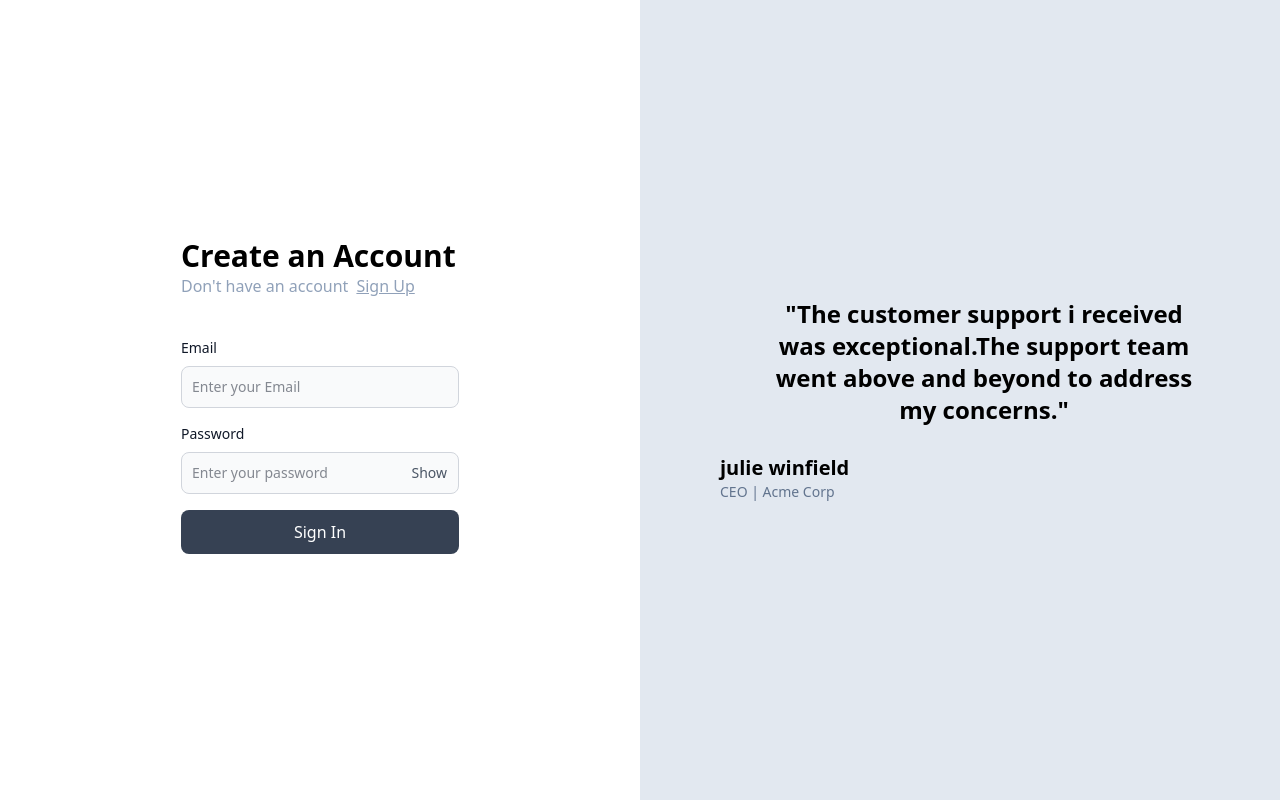
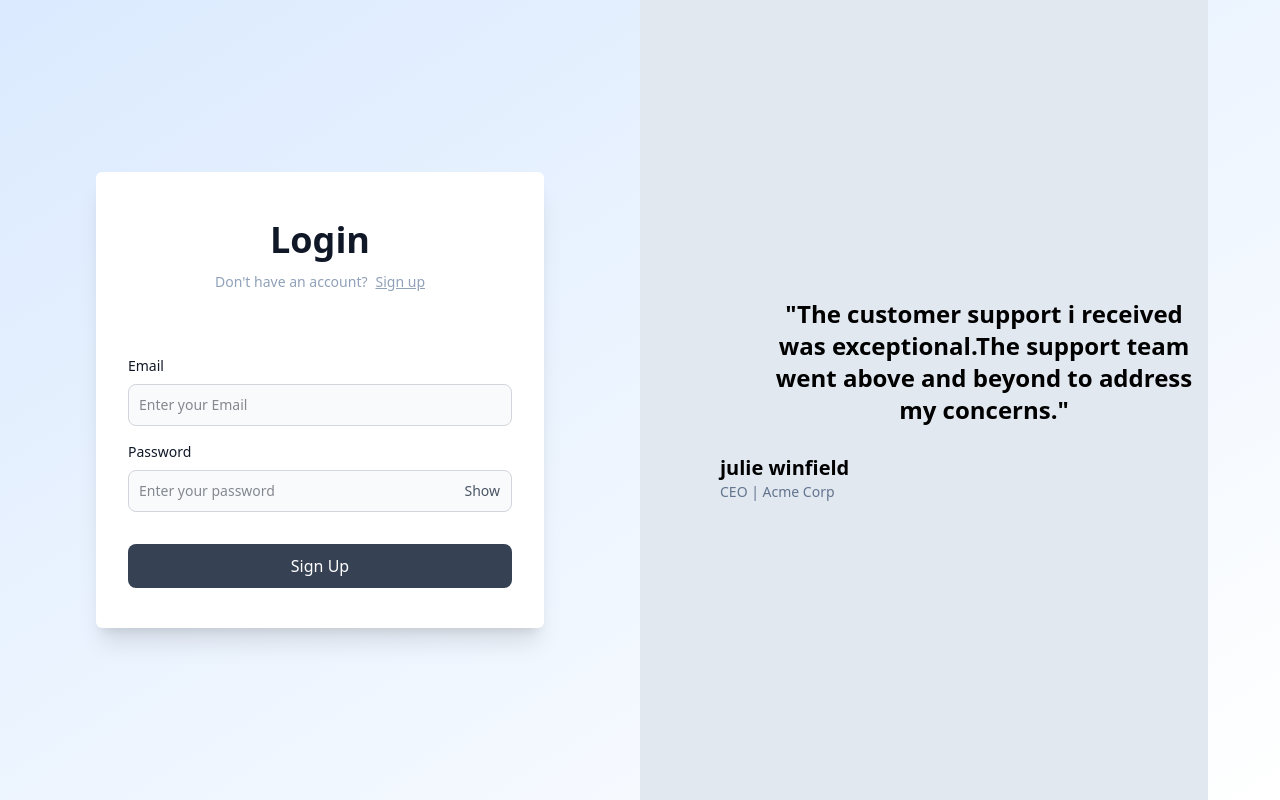
Before and after one commit to jeevikasirwani/readme, a React (Vite) app in the folder frontend/: page /signin in a window 1280 px wide. Built offline with nearby package versions, Linux system fonts and the light colour scheme.

Commit message:
auth added

```diff
--- /dev/null
+++ b/frontend/src/components/Header.tsx
@@ -0,0 +1,11 @@
+interface HeadinProps{
+    label:string
+}
+
+export function Header({label}:HeadinProps):JSX.Element{
+    return(
+         <div className="text-4xl font-bold text-center mt-4 text-gray-900">
+        {label}
+    </div>
+    )
+}
--- /dev/null
+++ b/frontend/src/components/InputBox.tsx
@@ -0,0 +1,54 @@
+import React, { type ChangeEvent } from "react";
+
+interface InputType {
+  label: string;
+  placeholder: string;
+  onChange: (e: ChangeEvent<HTMLInputElement>) => void;
+  value: string;
+  id?: string;
+  type?: string;
+}
+export function InputBox({
+  label,
+  placeholder,
+  onChange,
+  value,
+  type,
+  id = "input",
+}: InputType) {
+  const [showPassword, setShowPassword] = React.useState(false);
+
+  const isPassword = type === "password";
+
+  return (
+    <div className="justify-center pb-4">
+      <label
+        htmlFor={id}
+        className="mb-2 text-sm font-medium text-gray-900 block"
+      >
+        {label}
+      </label>
+
+      <div className="relative">
+        <input
+          type={isPassword ? (showPassword ? "text" : "password") : type || "text"}
+          id={id}
+          className="bg-gray-50 border border-gray-300 text-gray-900 text-sm rounded-lg focus:ring-blue-500 focus:border-blue-500 w-full block p-2.5 pr-16"
+          placeholder={placeholder}
+          onChange={onChange}
+          value={value}
+          required
+        />
+        {isPassword && (
+          <button
+            type="button"
+            onClick={() => setShowPassword((prev) => !prev)}
+            className="absolute right-3 top-1/2 -translate-y-1/2 text-sm text-gray-600"
+          >
+            {showPassword ? "Hide" : "Show"}
+          </button>
+        )}
+      </div>
+    </div>
+  );
+}
--- /dev/null
+++ b/frontend/src/components/Warning.tsx
@@ -0,0 +1,25 @@
+import { useNavigate } from "react-router-dom";
+
+interface WarningProps {
+  label: string;
+  buttonText: string;
+  to: string;
+}
+
+export function Warning({ label, buttonText, to }: WarningProps): JSX.Element {
+  const navigate = useNavigate();
+
+  return (
+    <div className="pt-3 pb-6 text-sm flex justify-center">
+      <div className="text-slate-400">
+        {label}
+        <button
+          className="cursor-pointer pl-2 underline text-slate-400"
+          onClick={() => navigate(to)}
+        >
+          {buttonText}
+        </button>
+      </div>
+    </div>
+  );
+}
--- a/frontend/src/pages/Signin.tsx
+++ b/frontend/src/pages/Signin.tsx
@@ -1,20 +1,57 @@
-import React from 'react'
-import Auth from '../components/Auth'
-import Quote from '../components/Quote'
+import React from "react";
+import Quote from "../components/Quote";
+import {Header} from "../components/Header";
+import { Warning } from "../components/Warning";
+import { InputBox } from "../components/InputBox";
+// import type { SignUpInput } from "../../../common/src/index";
 
+import { useAuthState } from "../components/Auth";
 function Signin() {
+
+
+   const { username, email, password, setUsername, setEmail, setPassword } = useAuthState();
+
   return (
-    <div>
-      <div className='grid grid-cols-1 lg:grid-cols-2'>
-        <div>
-          <Auth type='signin'/>
-        </div>
-        <div className='hidden lg:block'>
-          <Quote/>
+    <div className="flex min-h-screen bg-gradient-to-br from-blue-100 to-white">
+      <div className="w-full lg:w-1/2 p-4 lg:p-8 flex justify-center items-center  bg-blend-luminosity">
+            <div className="rounded-md shadow-xl w-full max-w-md bg-white p-6 lg:p-8 ">
+        <Header label={"Login"} />
+        <Warning label={"Don't have an account?"} buttonText={"Sign up"} to={"/signup"} />
+        <div className="pt-10">
+
+          <InputBox
+            label="Email"
+            type="email"
+            placeholder="Enter your Email"
+            value={email}
+            onChange={(e) => setEmail(e.target.value)}
+            id="email"
+          />
+          <InputBox
+            label="Password"
+            type="password"
+            placeholder="Enter your password"
+            value={password}
+            onChange={(e) => setPassword(e.target.value)}
+            id="password"
+          />
+          <button
+            type="button"
+            className="text-white w-full bg-gray-700 hover:bg-gray-900 rounded-lg font-medium px-5 py-2.5 mb-2 mt-4"
+          >
+            Sign Up
+          </button>
         </div>
       </div>
-    </div>
-  )
+
+   </div>
+
+      <div className="hidden md:block">
+        <Quote />
+      </div>
+
+ </div>
+  );
 }
 
-export default Signin
+export default Signin;
--- a/frontend/src/pages/Signup.tsx
+++ b/frontend/src/pages/Signup.tsx
@@ -1,15 +1,63 @@
 import React from "react";
 import Quote from "../components/Quote";
-import Auth from "../components/Auth";
+import {Header} from "../components/Header";
+import { Warning } from "../components/Warning";
+import { InputBox } from "../components/InputBox";
+// import type { SignUpInput } from "../../../common/src/index";
 
+import { useAuthState } from "../components/Auth";
 function Signup() {
+
+
+   const { username, email, password, setUsername, setEmail, setPassword } = useAuthState();
+
   return (
-    <div className="grid grid-cols-1 lg:grid-cols-2">
-      <div><Auth type="signup"/></div>
+    <div className="flex min-h-screen bg-gradient-to-br from-blue-100 to-white">
+      <div className="w-full lg:w-1/2 p-4 lg:p-8 flex justify-center items-center  bg-blend-luminosity">
+            <div className="rounded-md shadow-xl w-full max-w-md bg-white p-6 lg:p-8 ">
+        <Header label={"Create an Account"} />
+        <Warning label={"Already have an account?"} buttonText={"Login"} to={"/signin"} />
+        <div className="pt-10">
+          <InputBox
+            label="Username"
+            type="text"
+            placeholder="Enter your username"
+            value={username}
+            onChange={(e) => setUsername(e.target.value)}
+            id="username"
+          />
+          <InputBox
+            label="Email"
+            type="email"
+            placeholder="Enter your Email"
+            value={email}
+            onChange={(e) => setEmail(e.target.value)}
+            id="email"
+          />
+          <InputBox
+            label="Password"
+            type="password"
+            placeholder="Enter your password"
+            value={password}
+            onChange={(e) => setPassword(e.target.value)}
+            id="password"
+          />
+          <button
+            type="button"
+            className="text-white w-full bg-gray-700 hover:bg-gray-900 rounded-lg font-medium px-5 py-2.5 mb-2 mt-4"
+          >
+            Sign Up
+          </button>
+        </div>
+      </div>
+
+   </div>
+
       <div className="hidden md:block">
         <Quote />
       </div>
-    </div>
+
+ </div>
   );
 }
 
```
